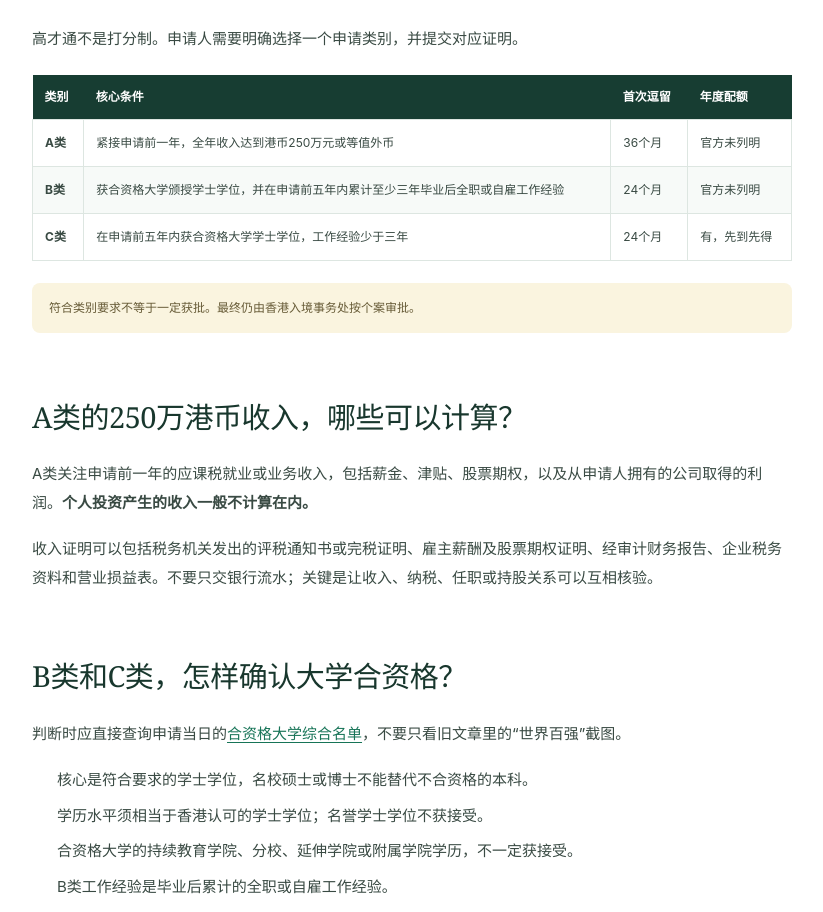
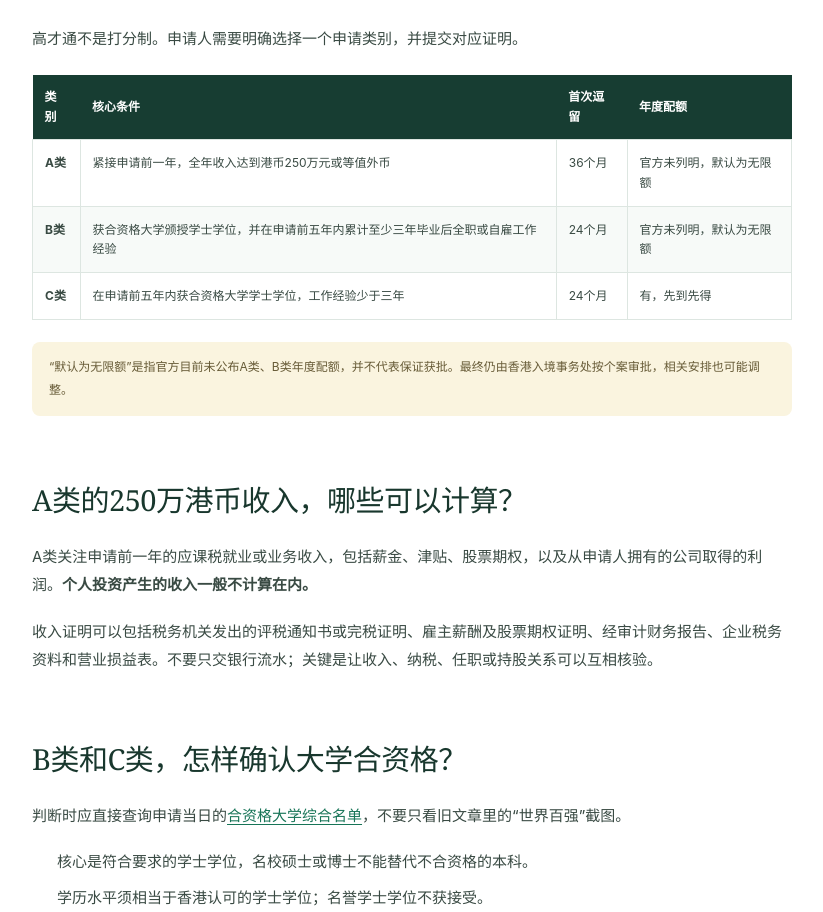
Before and after one commit to kuailexiaoshenxian/hklife, a Next.js app: page /guides/top-talent-pass-application in a window 1280 px wide. Shown: the part 908-1820 px from the top of the page, without its empty margins (363-1186 px from the left). Built offline with nearby package versions, Linux system fonts and the light colour scheme.

Commit message:
Clarify talent pass quota wording

```diff
--- a/app/guides/top-talent-pass-application/page.tsx
+++ b/app/guides/top-talent-pass-application/page.tsx
@@ -38,11 +38,11 @@ export default function TopTalentPassGuide() {
         <h2 id="categories">先判断：你属于A、B还是C类？</h2>
         <p>高才通不是打分制。申请人需要明确选择一个申请类别，并提交对应证明。</p>
         <div className="table-wrap"><table><thead><tr><th>类别</th><th>核心条件</th><th>首次逗留</th><th>年度配额</th></tr></thead><tbody>
-          <tr><td><b>A类</b></td><td>紧接申请前一年，全年收入达到港币250万元或等值外币</td><td>36个月</td><td>官方未列明</td></tr>
-          <tr><td><b>B类</b></td><td>获合资格大学颁授学士学位，并在申请前五年内累计至少三年毕业后全职或自雇工作经验</td><td>24个月</td><td>官方未列明</td></tr>
+          <tr><td><b>A类</b></td><td>紧接申请前一年，全年收入达到港币250万元或等值外币</td><td>36个月</td><td>官方未列明，默认为无限额</td></tr>
+          <tr><td><b>B类</b></td><td>获合资格大学颁授学士学位，并在申请前五年内累计至少三年毕业后全职或自雇工作经验</td><td>24个月</td><td>官方未列明，默认为无限额</td></tr>
           <tr><td><b>C类</b></td><td>在申请前五年内获合资格大学学士学位，工作经验少于三年</td><td>24个月</td><td>有，先到先得</td></tr>
         </tbody></table></div>
-        <p className="note">符合类别要求不等于一定获批。最终仍由香港入境事务处按个案审批。</p>
+        <p className="note">“默认为无限额”是指官方目前未公布A类、B类年度配额，并不代表保证获批。最终仍由香港入境事务处按个案审批，相关安排也可能调整。</p>
 
         <h2 id="income">A类的250万港币收入，哪些可以计算？</h2>
         <p>A类关注申请前一年的应课税就业或业务收入，包括薪金、津贴、股票期权，以及从申请人拥有的公司取得的利润。<strong>个人投资产生的收入一般不计算在内。</strong></p>
```
